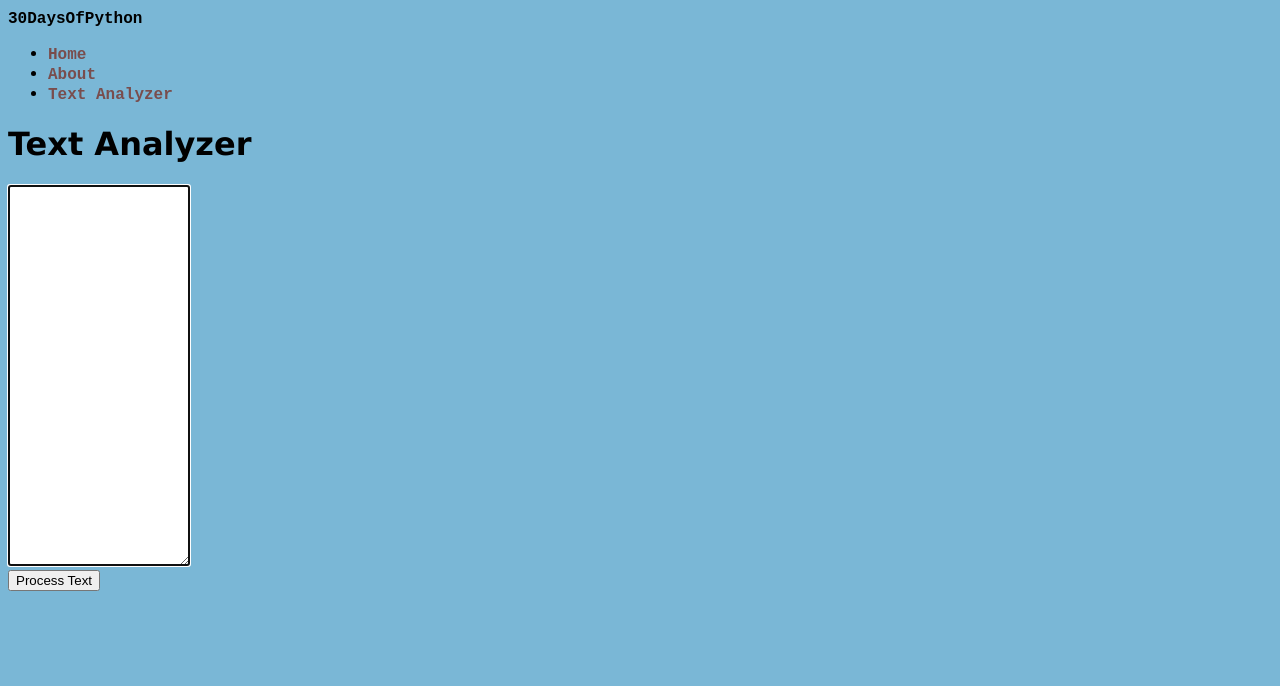
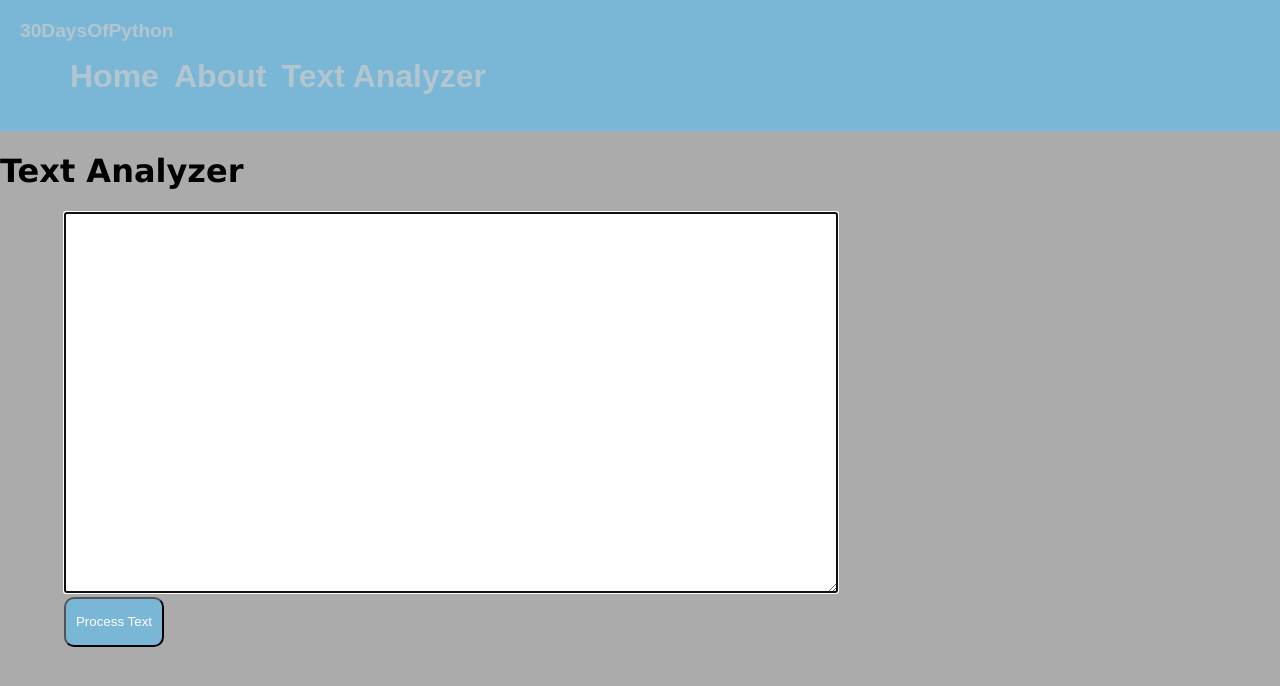
Before and after one commit to BenFaruna/text-analyzer, a Flask app: page /post in a window 1280 px wide; the page is wider, and only the part inside the window is pictured. Shown: the top 686 px of that part. Run offline with Flask 2, Linux system fonts and the light colour scheme.

Commit message:
completed the text analyzer and improved the CSS, some work left to be done. Bad UI

```diff
--- a/app.py
+++ b/app.py
@@ -1,5 +1,8 @@
 import os
-from flask import Flask, render_template, redirect, request, url_for
+
+from flask import Flask, redirect, render_template, request, url_for
+
+from alphabets import Alphabets
 
 app = Flask(__name__)
 app.config['SEND_FILE_MAX_AGE_DEFAULT'] = 0
@@ -21,13 +24,20 @@ def about():
 @app.route('/post', methods= ['GET', 'POST'])
 def post():
     name = 'Text Analyzer'
-    if request.method == 'GET':
+    if request.method == 'POST':
+        return redirect({{url_for('result')}})
+    else:
         return render_template('post.html', name=name, title=name)
+
+@app.route('/result.html', methods=['GET', 'POST'])
+def result():
+    name = 'Text Analysis Result'
     if request.method == 'POST':
         content = request.form['content']
-        print(content)
-        return redirect(url_for('result'))
+        result = Alphabets(content)
+        total_words, num_of_char, most_frequent_word, words, word_num = result.num_of_words(), result.num_of_chars(), result.most_frequent()[0], result.identify(), result.count().items()
 
+        return render_template('result.html', name=name, title='Result', word_count=total_words, char_num = num_of_char, frequent = most_frequent_word, words = words, word_num = word_num)
 
 if __name__ == '__main__':
     app.run(debug=True)
--- a/static/css/main.css
+++ b/static/css/main.css
@@ -1,13 +1,39 @@
 body{
     font-family: Verdana, Geneva, Tahoma, sans-serif;
-    background-color: #7ab7d6
+    background-color: rgba(136, 136, 136, 0.7);
+    margin: 0;
+}
+
+header{
+    background-color: #7ab7d6;
+    color: #999999;
+    padding: 20px;
+}
+
+div .menu-container .active{
+    background-color: #7ab7d6;
+}
+
+div.container{
+    padding: 20px, 20px, 10px, 10px;
+}
+
+form{
+    position: relative;
+    left: 5%;
 }
 
 a{
     color: #000000;
     font-weight: bold;
-    font-family: 'Courier New', Courier, monospace;
+    font-family: sans-serif;
     text-decoration: none;
+}
+
+a.brand-name{
+    color: rgba(204, 204, 204, 0.7);
+    font-size: larger;
+    font-weight: bolder;
 }
 
 a:active{
@@ -16,6 +42,28 @@ a:active{
 }
 
 li .nav-link{
-    color: #794d4d;
-    list-style: none;
+    color: rgba(204, 204, 204, 0.7);
+    font-size: xx-large;
+    font-weight: bolder;
+    padding-left: 10px;
 }
+li.nav-list{
+    list-style-type: none;
+    display: inline-block;
+}
+
+textarea{
+    width: 60%;
+}
+
+.btn{
+    border-radius: 10px;
+    width: 100px;
+    height: 50px;
+    background-color: #7ab7d6;
+    color: #ffffff;
+}
+
+.result{
+    font-size: x-large;
+}
--- a/templates/layout.html
+++ b/templates/layout.html
@@ -34,7 +34,7 @@
       </div>
     </header>
     <main>
-      {% block content %} {% endblock %}
+      {% block content %}{% endblock %}
     </main>
   </body>
 </html>
--- a/templates/post.html
+++ b/templates/post.html
@@ -9,7 +9,7 @@
     {% extends 'layout.html' %} {% block content %}
     <div class="container">
     <h1>Text Analyzer</h1>
-    <form action="https://thirtydaysofpython-v1.herokuapp.com/post" method="POST">
+    <form action="result.html" method="POST">
         <div>
         <textarea rows="25" name="content" autofocus></textarea>
         </div>
```
Also changed, not shown: alphabets.py (added, +39 -0 lines), templates/about.html (+3 -11 lines), templates/home.html (+1 -10 lines), templates/result.html (+26 -0 lines).
